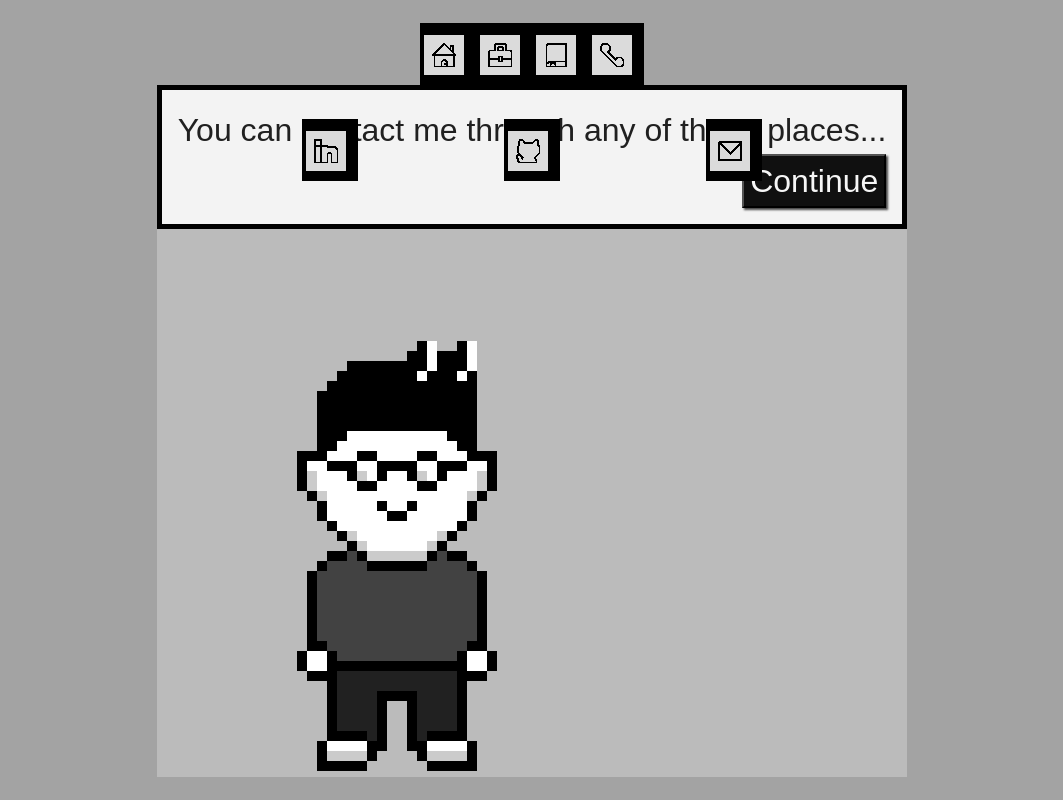
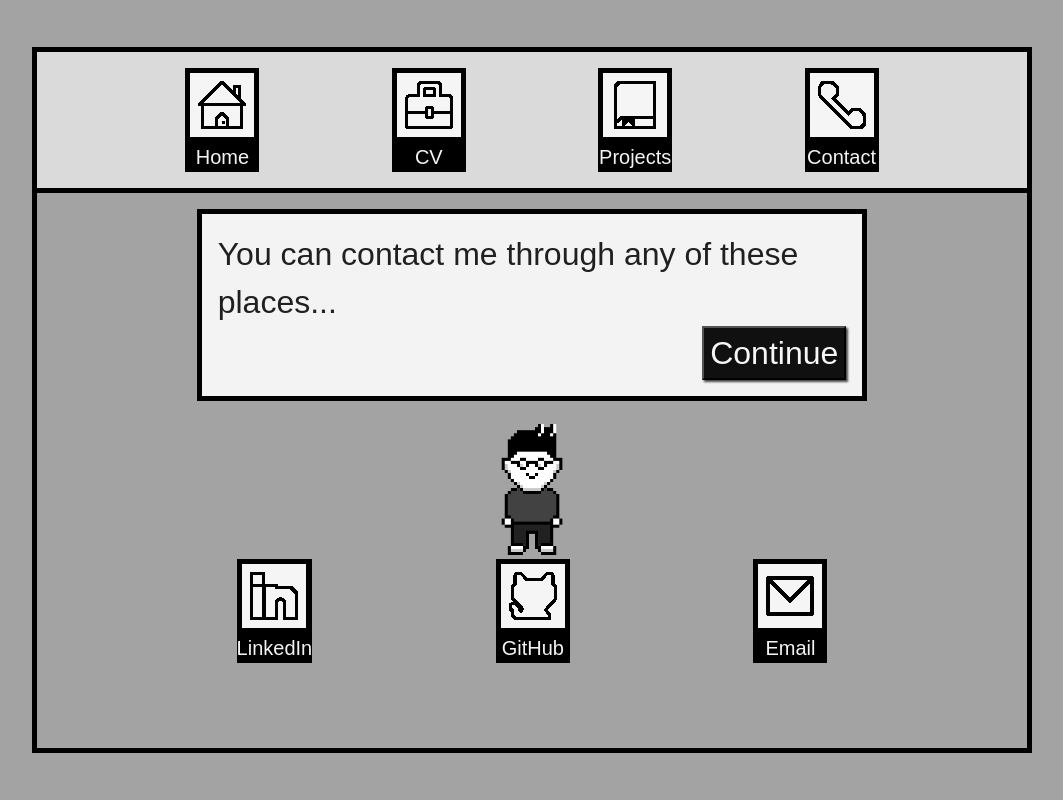
Before and after one commit to hevdevs/hevsite, a React (Vite) app: page /contact in a window 1280 px wide. Shown: the whole page, without its empty margins (108-1171 px from the left). Built offline with nearby package versions, Linux system fonts and the light colour scheme; a web font is replaced by a local one.

Commit message:
refactor css for responsive screen view

```diff
--- a/src/styles/index.css
+++ b/src/styles/index.css
@@ -78,7 +78,7 @@ main {
 .portal {
 	display: flex;
 	flex-direction: column;
-	background-color: #bbbbbb;
+	/* background-color: #bbbbbb; */
 	justify-self: center;
 	align-self: center;
 	/* width: 90vw; */
@@ -97,6 +97,7 @@ main {
 	align-self: center;
 	/* text-align: right; */
 	background-color: #dadada;
+	color: #f3f3f3;
 	/* width: 90vw; */
 	/* max-width: 1000px; */
 	/* margin-bottom: 0; */
@@ -111,6 +112,33 @@ main {
 	align-self: center;
 }
 
+.external-nav,
+.nav {
+	background-color: black;
+	color: #f3f3f3;
+}
+span {
+	display: inline-block;
+	vertical-align: top;
+	text-align: center;
+	margin: 0;
+	background-color: inherit;
+	color: inherit;
+	transition: background-color 1s ease-out;
+}
+
+.tooltiptext {
+	font-size: 1.25rem;
+	width: auto;
+}
+.links-group {
+	z-index: 1;
+	grid-row: 2;
+	position: relative;
+	top: -20%;
+	width: 100%;
+}
+
 .dialogue-next {
 	font-family: "Jersey 10", sans-serif;
 	font-weight: 400;
@@ -122,12 +150,12 @@ main {
 	justify-self: flex-end;
 	float: right;
 	box-shadow: 2px 2px 2px #474747;
+	transition: background-color 1s ease-out;
 }
 
 .dialogue-next:hover {
 	background-color: black;
-	color: #dadada;
-	transition: background-color 1s;
+	background-color: #34d98f;
 }
 
 .dialogue-next:disabled {
@@ -135,30 +163,64 @@ main {
 	background-color: black;
 }
 
-.nav {
-	background-color: #dadada;
+.icon {
+	background-color: #f5f5f5;
 	margin: 0;
-}
-
-.icon {
-	/* max-height:50px; */
-	/* height: 100px; */
-	height: 3rem;
-	background-color: #dbdbdb;
-	/* margin: 1rem; */
-	margin-right: 0.5rem;
-	border: 4px solid rgb(0, 0, 0);
+	display: block;
+	border: 5px solid rgb(0, 0, 0);
 	padding: 0.5rem;
-	transition: background-color 0.5s ease-out;
-	margin-top: 0.5rem;
+	transition: background-color 1s ease-out;
 }
 
 .icon:hover {
-	background-color: #f3f3f3;
+	background-color: #34d98f;
 }
 
 .external-nav {
-	background-color: #a6a6a6;
+	background-color: #000000;
+}
+
+.nav:hover,
+.external-nav:hover {
+	color: #34d98f;
+}
+
+.content-display {
+	display: grid;
+	grid-template-rows: repeat(2, minmax(10px, 1fr));
+	height: 100%;
+	/* align-self: center; */
+	/* justify-self: center; */
+	width: 100%;
+	justify-items: space-around;
+	align-items: center;
+	/* justify-content: center; */
+	padding-bottom: 0.5rem;
+	overflow: auto;
+	object-fit: scale-down;
+	background-color: transparent;
+}
+
+.sprite {
+	margin: 0;
+	object-fit: scale-down;
+	height: 100%;
+	/* width: 100%; */
+	grid-row: 1;
+	place-self: center;
+	padding: 0.5rem;
+}
+
+.aside {
+	background-color: #e5e5e5;
+	border: 5px solid black;
+	color: rgb(0, 0, 0);
+	padding: 1rem;
+	overflow-y: scroll;
+	height: 100%;
+	margin: 0.5rem;
+	grid-row: 2;
+	place-self: stretch;
 }
 
 .links-group {
@@ -167,12 +229,8 @@ main {
 	margin: auto;
 	text-align: center;
 	justify-content: space-evenly;
-	width: 100%;
 	background-color: transparent;
-	z-index: 1;
-	grid-row: 2;
-	position: relative;
-	top: -20%;
+	color: #f3f3f3;
 }
 
 @media screen and (width <= 650px) and (orientation: portrait) {
@@ -213,85 +271,48 @@ main {
 	}
 
 	.icon {
-		margin-top: 1rem;
 		height: 4rem;
-		margin: 0;
-		display: block;
-	}
-	.nav {
-		background-color: black;
-	}
-
-	span {
-		display: inline-block;
-		vertical-align: top;
-		text-align: center;
-		margin: 0;
-		color: #f3f3f3;
-		background-color: transparent;
-	}
-
-	.external-nav {
-		background-color: black;
-	}
-
-	.tooltiptext {
-		font-size: 1.25rem;
-		width: auto;
-	}
-
-	.sprite {
-		margin: 0;
-		object-fit: scale-down;
-		height: 100%;
-		/* width: 100%; */
-		grid-row: 1;
-		place-self: center;
-		padding: 0.5rem;
-	}
-
-	.content-display {
-		display: grid;
-		grid-template-rows: repeat(2, minmax(10px, 1fr));
-		width: 100%;
-		/* align-self: center; */
-		/* justify-self: center; */
-		justify-items: space-around;
-		align-items: center;
-		/* justify-content: center; */
-		padding-bottom: 0.5rem;
-		overflow: scroll;
-		object-fit: scale-down;
-		background-color: inherit;
-	}
-
-	.aside {
-		background-color: #e5e5e5;
-		border: 5px solid black;
-		color: rgb(0, 0, 0);
-		padding: 1rem;
-		overflow: scroll;
-		height: 100%;
-		/* margin-top: 0.5rem; */
-		margin: 0.5rem;
-		grid-row: 2;
-		place-self: stretch;
 	}
 }
 
 @media screen and (width > 650px) {
+	.portal {
+		width: 90vw;
+		max-width: 1000px;
+		height: 70vh;
+		max-height: 90vh;
+		border: 5px solid rgb(0, 0, 0);
+		border-top: none;
+		padding: 1rem;
+	}
+
+	.speaker-bubble {
+		width: 70%;
+		margin: 0 1rem 0 1rem;
+	}
+
+	.options-bar {
+		width: 90vw;
+		max-width: 1000px;
+		margin-bottom: 0;
+		justify-content: space-evenly;
+		padding: 1rem;
+		border: 5px solid black;
+	}
+
 	.tooltip {
 		position: relative;
 		display: inline-block;
 		transition: all 0.5s ease-out;
+		text-align: center;
+		color: inherit;
 	}
-
+	/*
 	.tooltip .tooltiptext {
 		visibility: hidden;
 		min-width: 120px;
 		background-color: rgb(0, 0, 0);
 		color: #f3f3f3;
-		text-align: center;
 		padding: 5px 0;
 		border: 2px solid #dbdbdb;
 		box-shadow: 2px 2px 2px #474747;
@@ -306,5 +327,5 @@ main {
 	.tooltip:hover .tooltiptext {
 		visibility: visible;
 		opacity: 1;
-	}
+	} */
 }
```
